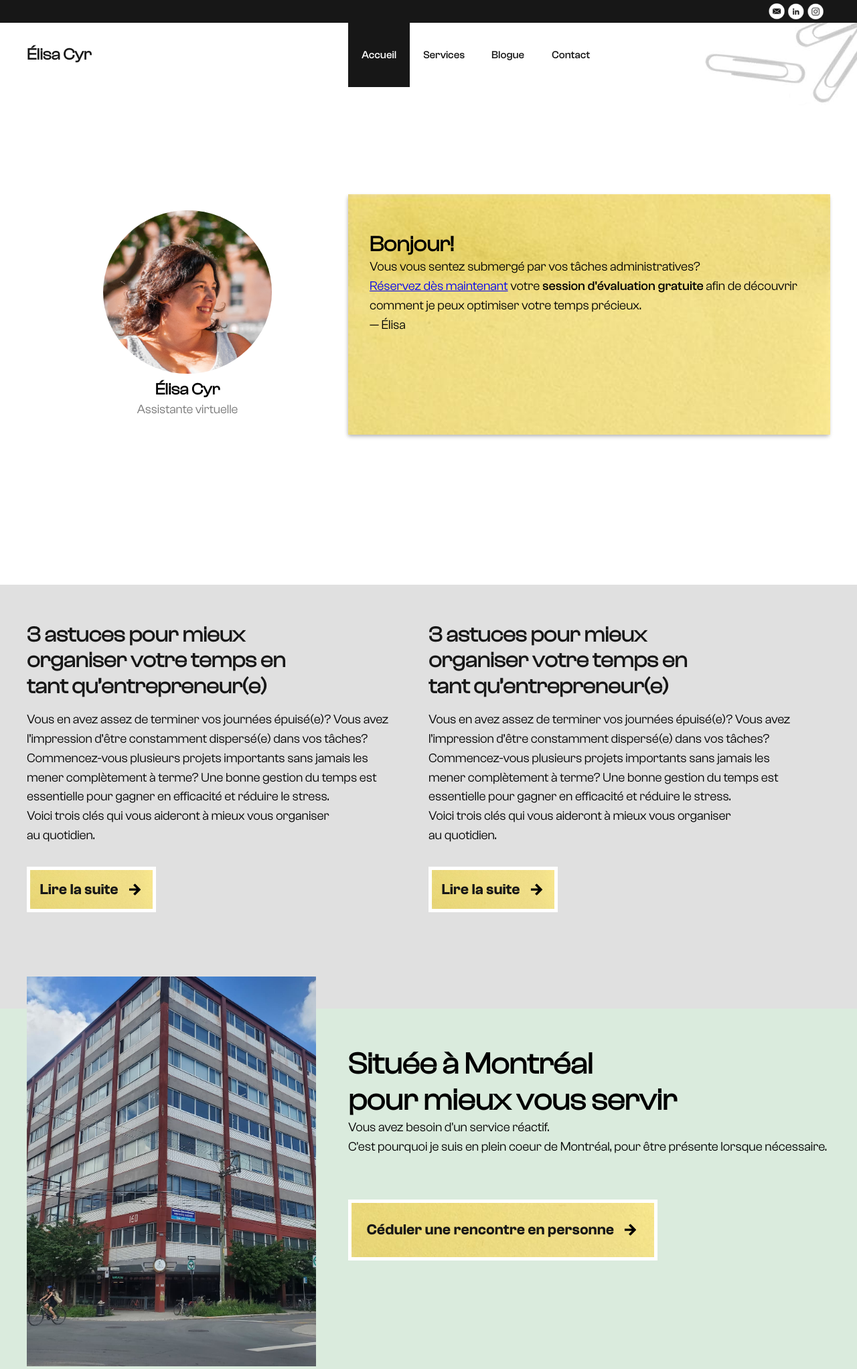
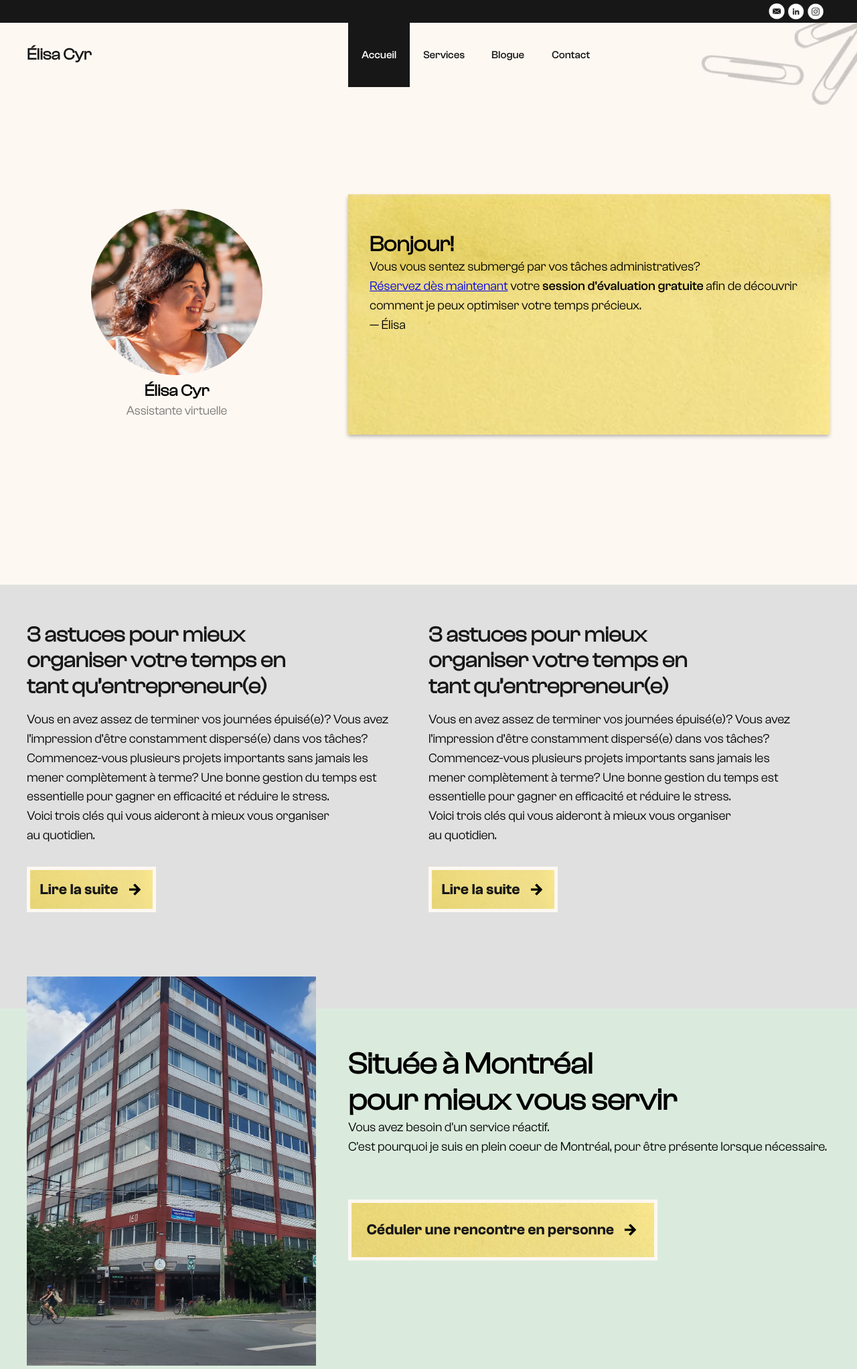
Before and after one commit to juliend2/elisacyr_com, a PHP site: page / in a window 1280 px wide. Shown: the top 2044 px of the page at 67% size. Run offline with PHP 8.4, Linux system fonts and the light colour scheme.

Commit message:
couleur de fond blanc moins froid

```diff
--- a/css/animations.css
+++ b/css/animations.css
@@ -53,7 +53,7 @@
   left: 0;
   right: 0;
   bottom: 0;
-  background: #ffffff;
+  background: var(--white);
   transform: scaleY(0);
   transform-origin: 50% 100%;
   transition-property: transform;
--- a/css/style.css
+++ b/css/style.css
@@ -3,7 +3,7 @@
   --gray: #777;
   --pastel-gray: #e0e0e0;
   --pastel-khaki: #daebdd;
-  --white: #ffffff;
+  --white: #fef8f2;
   --yellow: #f0e67f;
   --yellow-dark: #efcf7f;
 }
@@ -411,6 +411,7 @@ table td {
 }
 .presentation .left {
   width: 40%;
+  padding-right: 2rem;
 }
 @media (max-width: 760px) {
   .presentation .left {
```
Also changed, not shown: images/paperclips.jpg, images/services-icon-billets.jpg, images/services-icon-bulles.jpg, images/services-icon-document.jpg, images/services-icon-email.jpg, images/services-icon-facture.jpg, images/services-icon-scanner.jpg.
